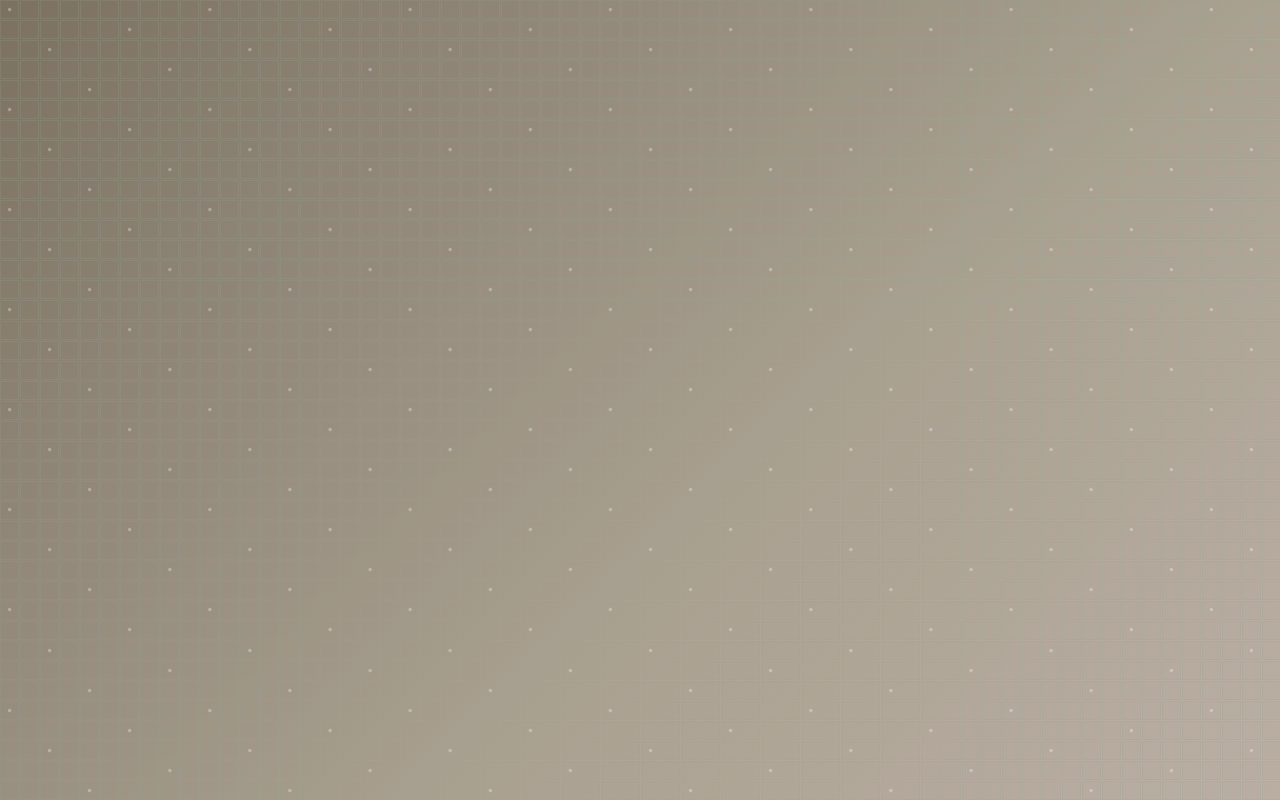
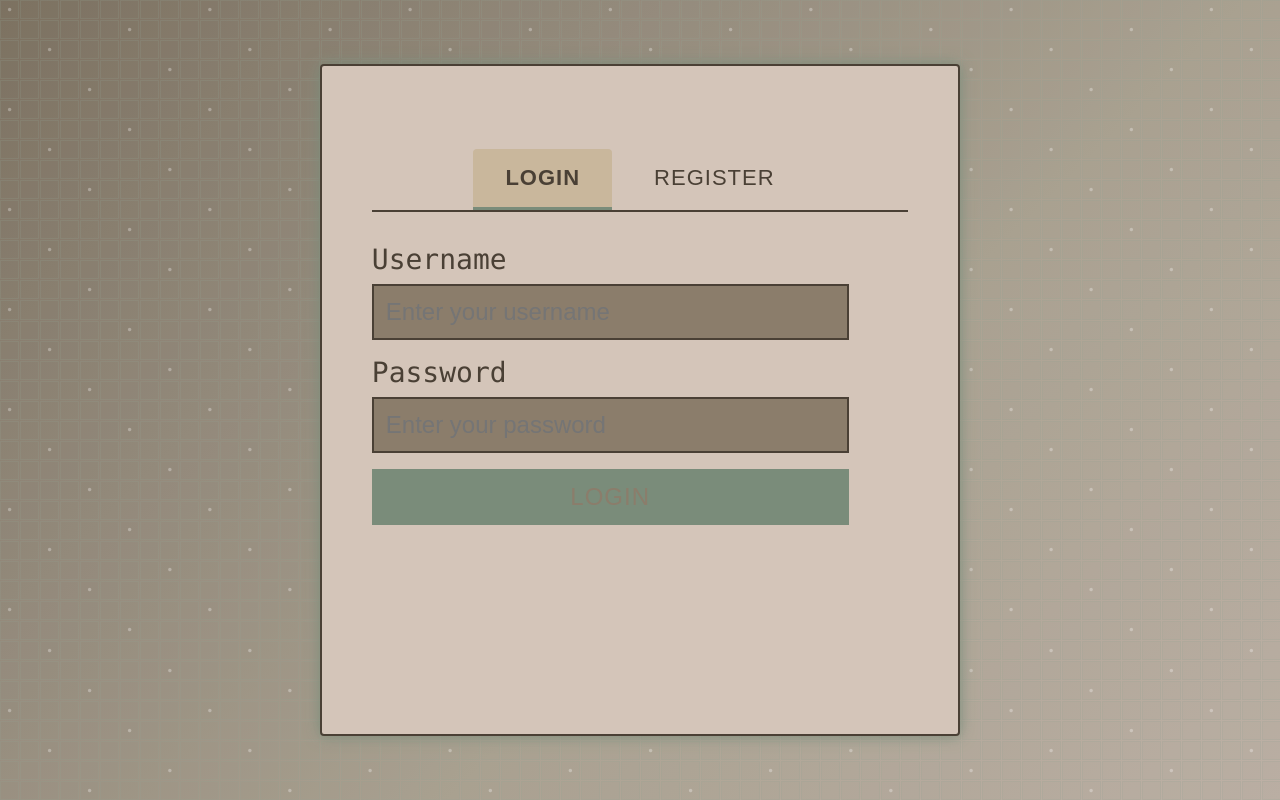
Before and after one commit to stephen-carmody/test-auth-service, a website: page index.html in a window 1280 px wide. Drawn offline with Linux system fonts and the light colour scheme.

Commit message:
Fix createAuthInterfaceCSS global scope and remove duplicate function definition
- Move createAuthInterfaceCSS to global scope before window.addEventListener
- Remove duplicate function definition at end of file
- Fix 'createAuthInterfaceCSS is not defined' browser console error
- Ensure all UI creation functions are globally accessible

```diff
--- a/index.html
+++ b/index.html
@@ -862,6 +862,83 @@
             showMessage('login', 'Logged out successfully', false);
         }
 
+        // ===============================================================
+        // AUTH INTERFACE CREATION - CSS GRID VERSION
+        // ==============================================================
+
+        function createAuthInterfaceCSS() {
+            // Create auth container directly in DOM with CSS Grid
+            const authContainer = document.createElement('div');
+            authContainer.className = 'auth-container';
+            authContainer.id = 'auth-container';
+            document.body.appendChild(authContainer);
+
+            // Create tabs container
+            const tabsContainer = document.createElement('div');
+            tabsContainer.className = 'tab-container';
+            tabsContainer.style.cssText = `
+                grid-column: 2 / 20;
+                grid-row: 3 / 5;
+                display: flex;
+                justify-content: center;
+                gap: 2px;
+                border-bottom: 2px solid var(--text);
+                padding-bottom: 0;
+            `;
+            authContainer.appendChild(tabsContainer);
+
+            // Create login tab button
+            const loginTab = document.createElement('button');
+            loginTab.className = 'tab-button active';
+            loginTab.id = 'login-tab';
+            loginTab.textContent = 'Login';
+            loginTab.onclick = () => switchTab('login');
+            tabsContainer.appendChild(loginTab);
+
+            // Create register tab button
+            const registerTab = document.createElement('button');
+            registerTab.className = 'tab-button';
+            registerTab.id = 'register-tab';
+            registerTab.textContent = 'Register';
+            registerTab.onclick = () => switchTab('register');
+            tabsContainer.appendChild(registerTab);
+
+            // Create login form
+            const loginForm = document.createElement('div');
+            loginForm.id = 'login-form';
+            loginForm.innerHTML = `
+                <label class="form-label">Username</label>
+                <input type="text" class="form-input" id="username-input" placeholder="Enter your username">
+                <label class="form-label">Password</label>
+                <input type="password" class="form-input" id="password-input" placeholder="Enter your password">
+                <button class="submit-button" onclick="handleLogin()">Login</button>
+                <div class="form-message" id="login-message"></div>
+            `;
+            loginForm.style.cssText = `
+                grid-column: 2 / 18;
+                grid-row: 6 / 16;
+            `;
+            authContainer.appendChild(loginForm);
+
+            // Create register form (hidden initially)
+            const registerForm = document.createElement('div');
+            registerForm.id = 'register-form';
+            registerForm.style.display = 'none';
+            registerForm.innerHTML = `
+                <label class="form-label">Username</label>
+                <input type="text" class="form-input" id="reg-username-input" placeholder="Choose a username (3+ chars)">
+                <label class="form-label">Password</label>
+                <input type="password" class="form-input" id="reg-password-input" placeholder="Choose a password (6+ chars)">
+                <button class="submit-button" onclick="handleRegister()">Register</button>
+                <div class="form-message" id="register-message"></div>
+            `;
+            registerForm.style.cssText = `
+                grid-column: 2 / 18;
+                grid-row: 6 / 16;
+            `;
+            authContainer.appendChild(registerForm);
+        }
+
         // Initialize on page load
         window.addEventListener('load', () => {
             // Initialize grid
@@ -878,10 +955,6 @@
             }
         });
 
-        // ===============================================================
-        // AUTH INTERFACE CREATION - CSS GRID VERSION
-        // ==============================================================
-
         // Handle window resize
         window.addEventListener('resize', () => {
             createGrid();
```
